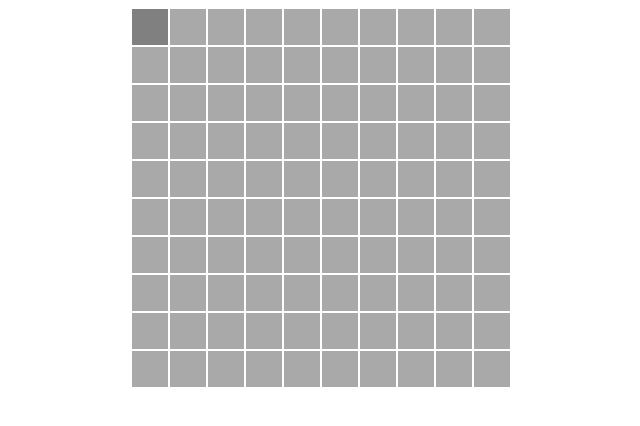
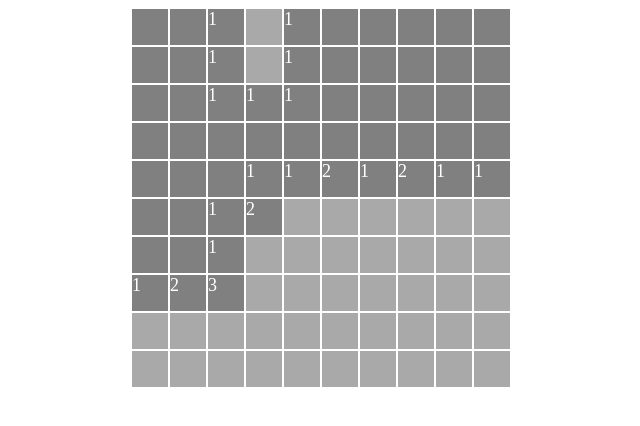
Before and after one commit to doubldragon/minesweeper, a website: page src/index.html in a window 1280 px wide. Both pictures are taken after a click on the element 459 px from the left and 27 px from the top of the page. Shown: the whole page, without its empty margins (309-949 px from the left). Drawn offline with Linux system fonts and the light colour scheme.

Commit message:
Cleaning up code

```diff
--- a/src/css/styles.css
+++ b/src/css/styles.css
@@ -19,7 +19,7 @@
 
 #board div[data-flag=true] {
   background-image: url('../img/flag.svg');
-  background-color: gray;
+  /*background-color: gray; */
 }
 
 #board div[data-flag=false] {
--- a/src/js/default.js
+++ b/src/js/default.js
@@ -1,4 +1,3 @@
-
 // HTML
 let HTMLboard = document.getElementById("board");
 let bombs;
@@ -10,7 +9,7 @@ let size = 10,
     toSearch;
 
 
-function boardGeneration (x) {
+function boardGeneration(x) {
     let count = 0;
     for (var i = 0; i < x; i++) {
         board.push([]);
@@ -35,7 +34,7 @@ function boardGeneration (x) {
 
 boardGeneration(size);
 
-function mineGeneration () {
+function mineGeneration() {
     bombs = new Array(size * size).fill(0);
     bombs = bombs.map((a, index) => {
         return a = index;
@@ -63,7 +62,7 @@ function numGen(bombs) {
             area = [a + 1, a - 1, a + size, a - size, a + size - 1, a - size - 1, a + size + 1, a - size + 1];
         }
         area.map(b => {
-            if ((b < (size * size) && b >= 0) && (HTMLboard.children[b].getAttribute("data-ismine") == "false")){
+            if ((b < (size * size) && b >= 0) && (HTMLboard.children[b].getAttribute("data-ismine") == "false")) {
                 let num = HTMLboard.children[b].getAttribute("data-touching");
                 HTMLboard.children[b].setAttribute("data-touching", parseInt(num) + 1);
             }
@@ -75,37 +74,18 @@ function numGen(bombs) {
 
 numGen(mineGeneration());
 
-// // left click HTMLboard.addEventListener("click", funciton , true);
-// HTMLboard.addEventListener("contextmenu", function (e){
-//     // be able to remove flag if clicked again...Ternary?
-//     let flag = e.target.getAttribute("data-flag"),
-//         clickable = e.target.setAttribute("data-clickable");
-//     e.preventDefault();
-//     e.target.setAttribute("data-flag", true);
-//     e.target.setAttribute("data-clickable", false);
-// });
-
 function clickSquare(evt) {
     //check for bomb
     //open up appropriate squares
-   if (evt.target.getAttribute("data-ismine") === 'true'){
+    if (evt.target.getAttribute("data-ismine") === 'true') {
         gameLost();
     };
-  checkSpace(evt.target.getAttribute("location"));
-  console.log("left click");
-  evt.target.setAttribute("data-revealed", true);
-  if (evt.target.getAttribute("data-touching") !== '0'){
-    evt.target.innerHTML = evt.target.getAttribute("data-touching");
-    evt.target.removeEventListener("click", clickSquare);
-    evt.target.removeEventListener("contextmenu", toggleFlag);
-  } else {
-    evt.target.removeEventListener("contextmenu", toggleFlag);
-  }
+    reveal(parseInt(evt.target.getAttribute("location")));
 }
 
 function toggleFlag(evt) {
     console.log("right click");
-  if (evt.target.getAttribute("data-flag") === 'true'){
+    if (evt.target.getAttribute("data-flag") === 'true') {
         evt.target.setAttribute("data-flag", false);
         evt.target.addEventListener("click", clickSquare);
     } else {
@@ -115,83 +95,53 @@ function toggleFlag(evt) {
 
 }
 
-function lookup(a) {
-
- // cells.map(a => {
-        size =parseInt(size);
+function lookup(a) { //find the 8 surrounding tiles
+    size = parseInt(size);
     console.log("looking up: " + a + '  size = ' + size);
     let gridLookup = [a + 1, a + size + 1, a - size + 1,
         a + size, a - size,
-                          a - 1, a + size - 1, a - size - 1];
-        // console.log(gridLookup)
+        a - 1, a + size - 1, a - size - 1
+    ];
     if ((a + 1) % size === 0) {
         gridLookup = gridLookup.slice(3); //[a - 1, a + size, a - size, a + size - 1, a - size - 1];
     } else if (a % size === 0) {
-            gridLookup = gridLookup.slice(0,5); //[a + 1, a + size, a - size, a + size + 1, a - size + 1];
+        gridLookup = gridLookup.slice(0, 5); //[a + 1, a + size, a - size, a + size + 1, a - size + 1];
     } else {
         gridLookup = gridLookup; //[a + 1, a - 1, a + size, a - size, a + size - 1, a - size - 1, a + size + 1, a - size + 1];
     };
+    return gridLookup;
+}
 
-       // if (gridL)
-
-        //recursively search for addtional blank squares here
+function reveal(square) {
+    square = parseInt(square);
+    HTMLboard.children[square].setAttribute("data-revealed", true)
+    if (HTMLboard.children[square].getAttribute("data-touching") !== '0') {
+        HTMLboard.children[square].innerHTML = HTMLboard.children[square].getAttribute("data-touching");
+        HTMLboard.children[square].removeEventListener("click", clickSquare);
+        HTMLboard.children[square].removeEventListener("contextmenu", toggleFlag);
+    } else {
+        HTMLboard.children[square].removeEventListener("contextmenu", toggleFlag);
+    }
+    if (HTMLboard.children[square].getAttribute("data-touching") === '0') {
+        let neighbors = lookup(square);
+        neighbors.map(function(a) {
+            if ((a < (size * size) && a >= 0) &&
+                HTMLboard.children[a].getAttribute("data-revealed") === 'false') {
+                reveal(a);
+            };
+        });
+    };
 
 
-        return gridLookup;
-//         gridLookup.map(b => {
-//             if ((b < (size * size) && b >= 0) && (HTMLboard.children[b].getAttribute("data-ismine") == "false")){
-//                 let num = HTMLboard.children[b].getAttribute("data-touching");
-//                 HTMLboard.children[b].setAttribute("data-touching", parseInt(num) + 1);
-//             }
-//         });
-// }); //needs to return an array of locations to check
 }
 
-function findEmpty(loc){
-    var results = [];
-    var toFind = [loc];
-    if (!results.includes(loc) && (HTMLboard.children[loc].getAttribute("data-touching") === '0')){
-        results = findEmpty(loc)
-    }
 
-    return results;
-}
-
-function checkSpace(loc) {
-    loc = parseInt(loc);
-    toSearch = [loc];
-    if (!toSearch.includes(loc)){
-        toSearch = toSearch.concat(lookup(loc));
-    };
-    console.log(toSearch);
-    toSearch.forEach(function (check)  {
-        HTMLboard.children[check].setAttribute("data-revealed", true);
-        if (HTMLboard.children[check].getAttribute("data-touching") === '0'){
-            console.log('toSearch = ' + toSearch);
-            toSearch = toSearch.concat(lookup(check));
-            console.log('Post Recursion: ' + toSearch);
-            };
-    });
-
-
-    // if (evt.target.getAttribute("data-touching") !== '0') {
-    //     evt.target.setAttribute("data-revealed", true);
-    // } else {
-    //     evt.target.setAttribute("data-revealed", true);
-    //     toSearch = toSearch.concat(checkSpace(evt, check));
-    // };
-
-
-
-    console.log('Finding spaces to open');
-
-}
-    //if good open right
 
 
 function gameLost() {
     bombs.map(a => {
         HTMLboard.children[a].setAttribute("lost", true);
+        setTimeout(gameLost, 500);
     });
     //show all the bombs
     //show game lost message
```
Lines whose indentation alone changed are shown as unchanged.
